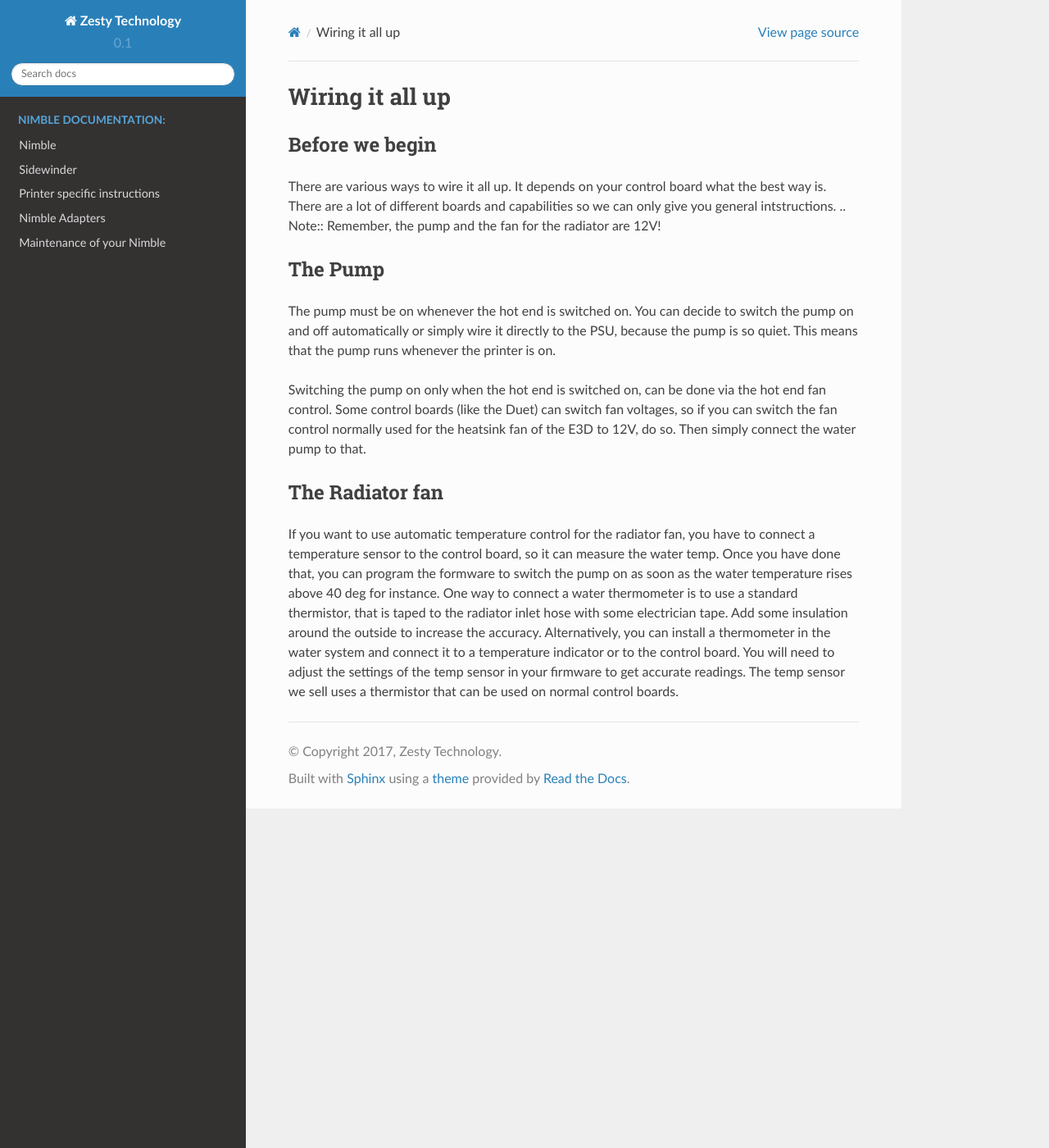
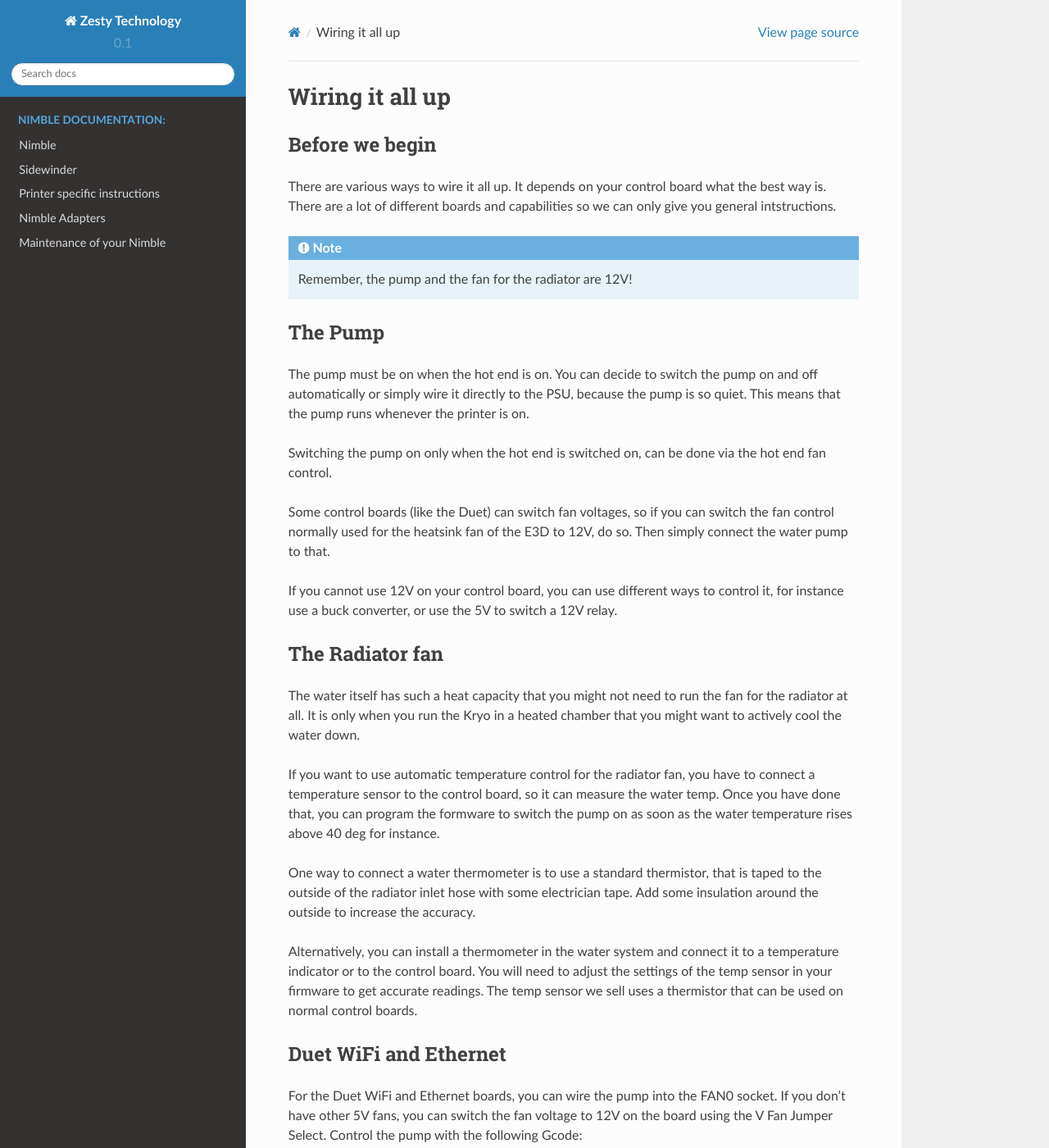
Before and after one commit to ZestyTechnology/zesty-docs, a Sphinx documentation site: the page built from docs/kryo/wiring.rst, in a window 1280 px wide and 1400 px high. Shown: the whole window at 82% size. Built offline with Sphinx 7.4.7 and the Read the Docs theme 2.0.0, drawn with Linux system fonts in a browser that asks for light colours; some of the changed text lies outside the part shown.

Commit message:
fixes and wiring

```diff
--- a/docs/kryo/parts_kryo.rst
+++ b/docs/kryo/parts_kryo.rst
@@ -5,8 +5,8 @@
 
 .. figure:: images/3_all_parts.svg
     :alt: All parts of the Zesty Cryo
-    :height: 800px
-    :width: 572px
+    :height: 572px
+    :width: 800px
 
     Parts layout
 
--- a/docs/kryo/wiring.rst
+++ b/docs/kryo/wiring.rst
@@ -5,18 +5,46 @@
 ---------------
 
 There are various ways to wire it all up. It depends on your control board what the best way is. There are a lot of different boards and capabilities so we can only give you general intstructions.
+
 .. Note:: Remember, the pump and the fan for the radiator are 12V!
 
 The Pump
 --------
-The pump must be on whenever the hot end is switched on. You can decide to switch the pump on and off automatically or simply wire it directly to the PSU, because the pump is so quiet. This means that the pump runs whenever the printer is on.
+The pump must be on when the hot end is on. You can decide to switch the pump on and off automatically or simply wire it directly to the PSU, because the pump is so quiet. This means that the pump runs whenever the printer is on.
 
 Switching the pump on only when the hot end is switched on, can be done via the hot end fan control.
+
 Some control boards (like the Duet) can switch fan voltages, so if you can switch the fan control normally used for the heatsink fan of the E3D to 12V, do so. Then simply connect the water pump to that.
+
+If you cannot use 12V on your control board, you can use different ways to control it, for instance use a buck converter, or use the 5V to switch a 12V relay.
 
 The Radiator fan
 ----------------
+The water itself has such a heat capacity that you might not need to run the fan for the radiator at all. It is only when you run the Kryo in a heated chamber that you might want to actively cool the water down.
+
 If you want to use automatic temperature control for the radiator fan, you have to connect a temperature sensor to the control board, so it can measure the water temp. Once you have done that, you can program the formware to switch the pump on as soon as the water temperature rises above 40 deg for instance.
-One way to connect a water thermometer is to use a standard thermistor, that is taped to the radiator inlet hose with some electrician tape. Add some insulation around the outside to increase the accuracy.
+
+One way to connect a water thermometer is to use a standard thermistor, that is taped to the outside of the radiator inlet hose with some electrician tape. Add some insulation around the outside to increase the accuracy.
+
 Alternatively, you can install a thermometer in the water system and connect it to a temperature indicator or to the control board. You will need to adjust the settings of the temp sensor in your firmware to get accurate readings.
 The temp sensor we sell uses a thermistor that can be used on normal control boards.
+
+Duet WiFi and Ethernet
+----------------------
+
+For the Duet WiFi and Ethernet boards, you can wire the pump into the FAN0 socket. If you don't have other 5V fans, you can switch the fan voltage to 12V on the board using the V Fan Jumper Select.
+Control the pump with the following Gcode:
+
+* M106 P0 T50 S1 H1
+
+This will switch the pump plugged into FAN0 (P0) to 100% (S1) when the hot end (H1) reaches 50C (T50)
+
+If you cannot switch the overall fan voltage to 12V you can connect the + of the pump (red wire) to the VIN on the board and the - of the pump (black wire) to the GRD of FAN0.
+
+For the Radiator fan you use a similar process, except you use FAN1 and for temperature sensing you use E1 connector. This is the second hot end thermistor control. In this case we use it for sensing the temperature of the water.
+
+The Gcode is as follows:
+
+* M106 P1 T45 S0.5 H2
+
+This will activate the fan plugged into FAN1 (P1) when the temperature reaches 45C (T45) at the thermistor plugged into E1 (H2) and it will run the fan at 50% (S0.5) of full speed.
```
